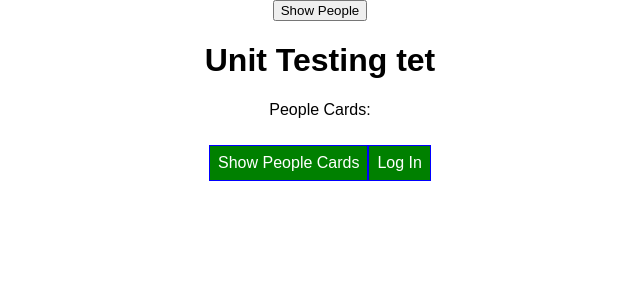
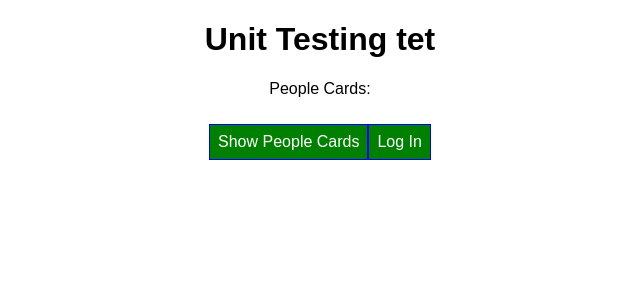
Before and after one commit to aidanlowson/ReactTraining, a React app in the folder udemy-react/: page / in a window 1280 px wide. Shown: the top 300 px of the page, without its empty margins (320-960 px from the left). Built offline with nearby package versions, Linux system fonts and the light colour scheme.

Commit message:
Resseting build burger project

```diff
--- a/udemy-react/package.json
+++ b/udemy-react/package.json
@@ -92,6 +92,7 @@
     "extends": "react-app"
   },
   "devDependencies": {
+    "babel-plugin-transform-class-properties": "^6.24.1",
     "eslint": "^5.16.0",
     "eslint-plugin-react": "^7.12.4"
   }
--- a/udemy-react/src/containers/App.js
+++ b/udemy-react/src/containers/App.js
@@ -80,13 +80,13 @@ class App extends PureComponent {
 
     return (
       <div className={styles.App}>
-      <button
+      {/* <button
         onClick={() => {this.setState({
           showPeople: true
         })}}
       >
         Show People
-      </button>
+      </button> */}
         <Cockpit
           showPerson={this.state.showPeople}
           persons={this.state.persons}
```
Also changed, not shown: udemy-react/.babelrc (added), 2 other files (tests, documents, lock files or other folders).
